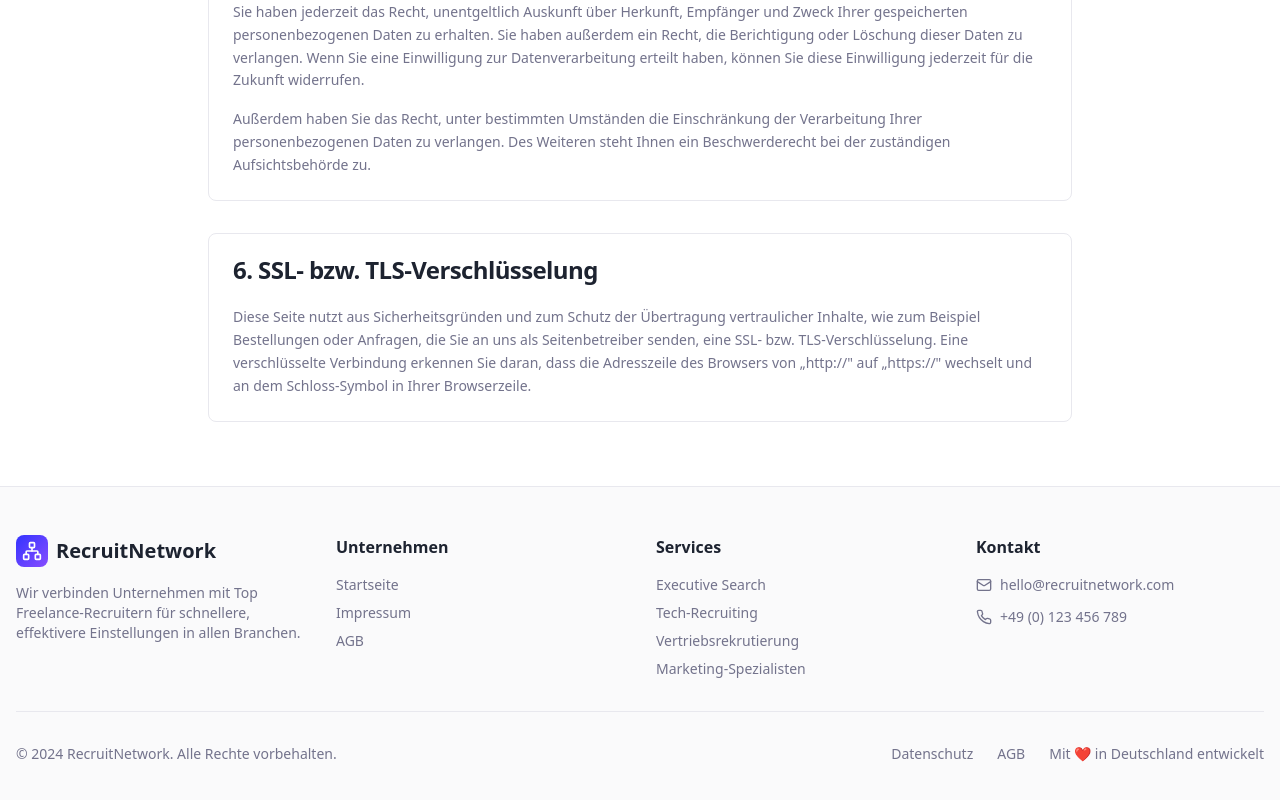
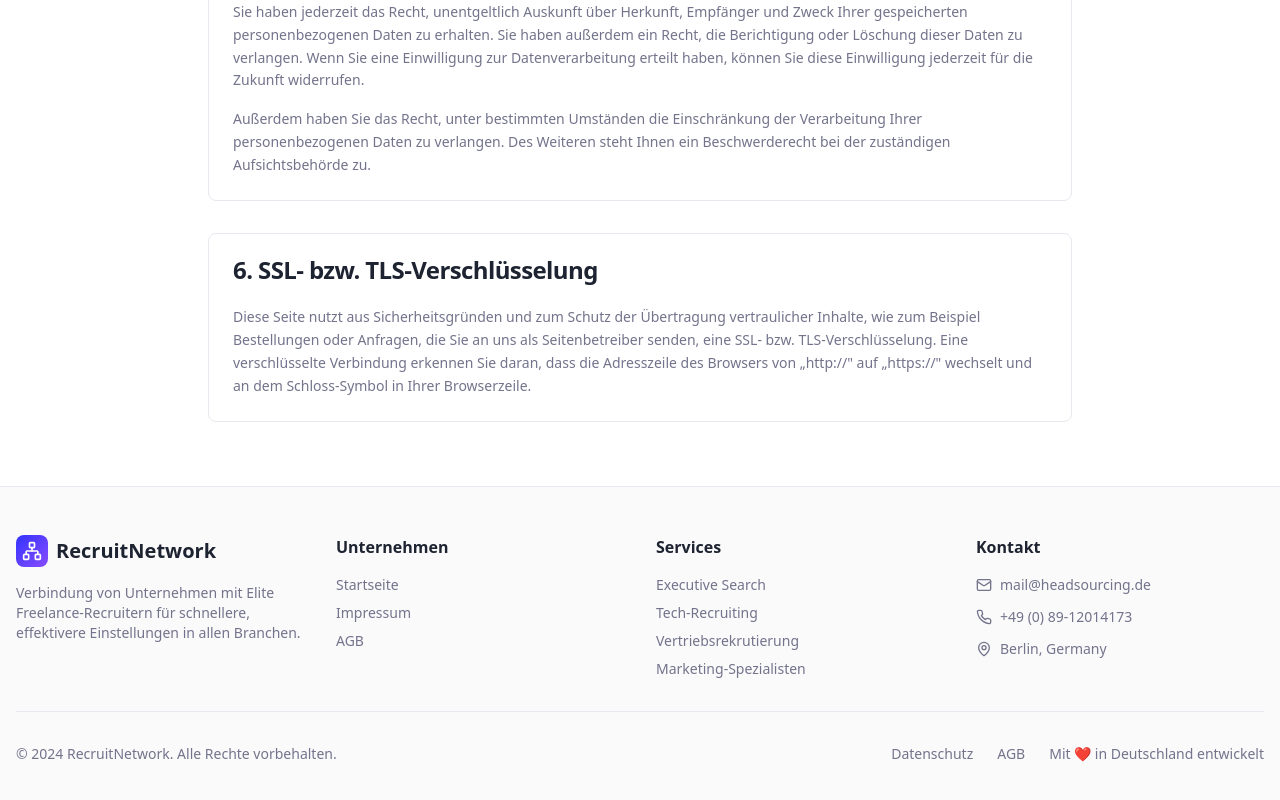
Before and after one commit to mzuther86/recruit-network-hub, a React (Vite) app: page /terms in a window 1280 px wide. Shown: the part 1524-2324 px from the top of the page. Built offline with nearby package versions, Linux system fonts and the light colour scheme.

Commit message:
Reverted to commit 5d4cde7528ecc895c34f68077fa2703bb682a1f2

```diff
--- a/src/components/Footer.tsx
+++ b/src/components/Footer.tsx
@@ -1,8 +1,10 @@
 import { Link } from "react-router-dom";
 import { Separator } from "@/components/ui/separator";
 import { Network, Mail, Phone, MapPin } from "lucide-react";
+
 const Footer = () => {
-  return <footer className="bg-secondary/50 border-t border-border">
+  return (
+    <footer className="bg-secondary/50 border-t border-border">
       <div className="container mx-auto px-4 py-12">
         <div className="grid md:grid-cols-4 gap-8">
           {/* Company Info */}
@@ -13,7 +15,10 @@ const Footer = () => {
               </div>
               <span className="text-xl font-bold">RecruitNetwork</span>
             </Link>
-            <p className="text-muted-foreground text-sm">Wir verbinden Unternehmen mit Top Freelance-Recruitern für schnellere, effektivere Einstellungen in allen Branchen.</p>
+            <p className="text-muted-foreground text-sm">
+              Verbindung von Unternehmen mit Elite Freelance-Recruitern für schnellere,
+              effektivere Einstellungen in allen Branchen.
+            </p>
           </div>
 
           {/* Quick Links */}
@@ -49,13 +54,16 @@ const Footer = () => {
             <div className="space-y-3">
               <div className="flex items-center space-x-2 text-sm text-muted-foreground">
                 <Mail className="h-4 w-4" />
-                <span>hello@recruitnetwork.com</span>
+                <span>mail@headsourcing.de</span>
               </div>
               <div className="flex items-center space-x-2 text-sm text-muted-foreground">
                 <Phone className="h-4 w-4" />
-                <span>+49 (0) 123 456 789</span>
+                <span>+49 (0) 89-12014173</span>
               </div>
-
+              <div className="flex items-center space-x-2 text-sm text-muted-foreground">
+                <MapPin className="h-4 w-4" />
+                <span>Berlin, Germany</span>
+              </div>
             </div>
           </div>
         </div>
@@ -71,6 +79,8 @@ const Footer = () => {
           </div>
         </div>
       </div>
-    </footer>;
+    </footer>
+  );
 };
+
 export default Footer;
```
